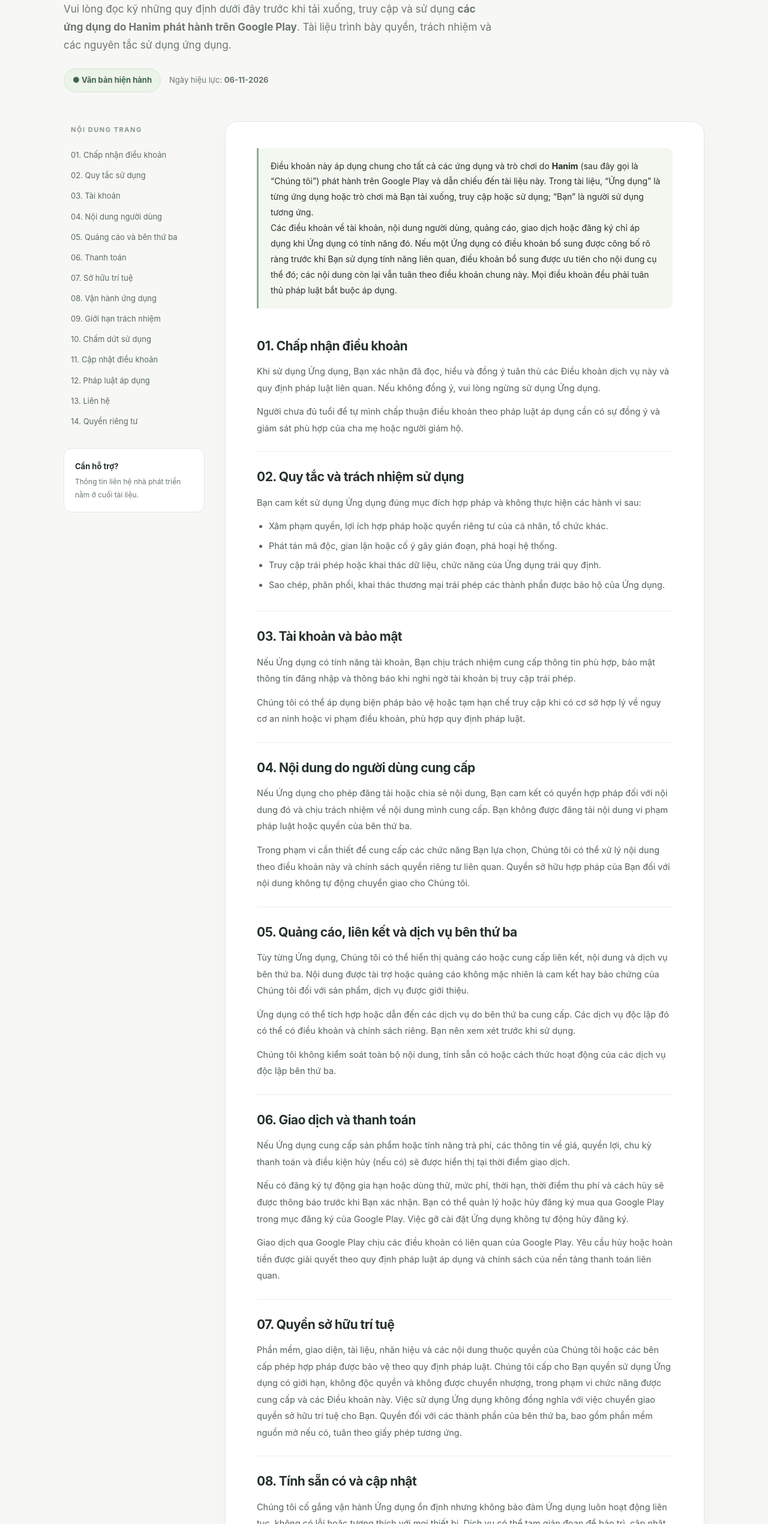
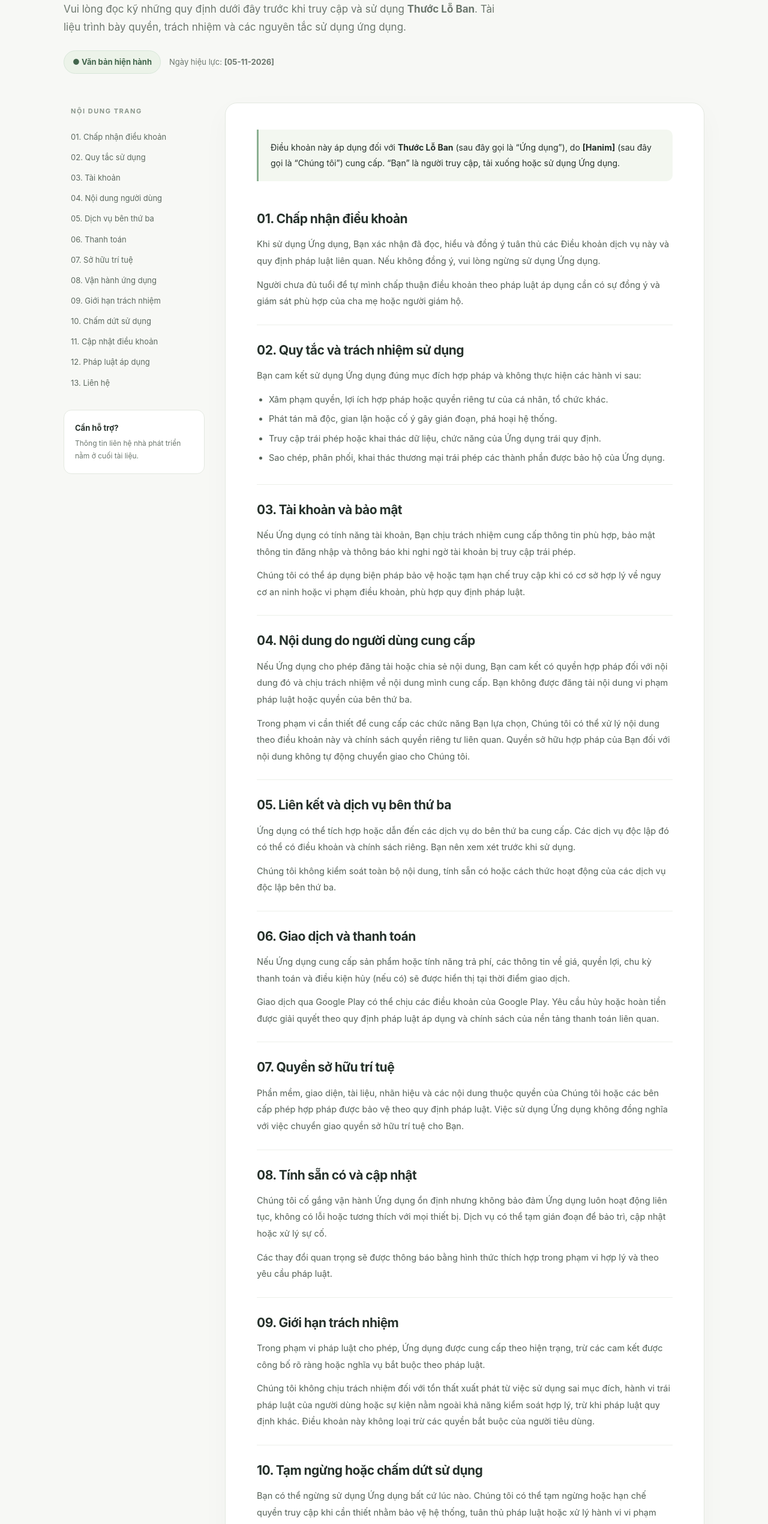
Before and after one commit to hanimtlls/hanimtlls.github.io, a plain HTML site: page privacy.html in a window 1280 px wide. Shown: the part 260-2800 px from the top of the page at 60% size. Drawn offline with Linux system fonts and the light colour scheme.

Commit message:
Update privacy.html

```diff
--- a/privacy.html
+++ b/privacy.html
@@ -4,8 +4,8 @@
 <meta charset="utf-8">
 <meta name="viewport" content="width=device-width,initial-scale=1">
 <meta name="theme-color" content="#f8f9f6">
-<meta name="description" content="Điều khoản dịch vụ chung cho các ứng dụng của Hanim trên Google Play">
-<title>Điều khoản dịch vụ | Hanim</title>
+<meta name="description" content="Điều khoản dịch vụ của Thước Lỗ Ban">
+<title>Điều khoản dịch vụ | Thước Lỗ Ban</title>
 <style>
 :root{--bg:#f7f8f5;--card:#fff;--text:#26312b;--muted:#6c776e;--line:#e3e8e0;--green:#42654c;--pale:#ecf3e9}
 *{box-sizing:border-box}html{scroll-behavior:smooth;scroll-padding-top:24px}body{margin:0;background:var(--bg);color:var(--text);font:16px/1.78 -apple-system,BlinkMacSystemFont,"Segoe UI",Roboto,Arial,sans-serif;-webkit-font-smoothing:antialiased}a{color:var(--green);text-underline-offset:4px}a:focus-visible{outline:3px solid #8db597;outline-offset:3px;border-radius:4px}.wrap{max-width:1120px;margin:0 auto;padding:0 26px}
@@ -20,28 +20,28 @@ footer{border-top:1px solid var(--line);padding:24px 0 38px;font-size:12px;color
 </style>
 </head>
 <body>
-<header><div class="wrap"><a class="brand" href="#top"><span class="brand-icon" aria-hidden="true">§</span><span>Hanim <span style="color:#94a195;font-weight:400">/ Pháp lý</span></span></a><a class="toplink" href="#lien-he">Liên hệ hỗ trợ ↗</a></div></header>
+<header><div class="wrap"><a class="brand" href="#top"><span class="brand-icon" aria-hidden="true">§</span><span>Thước Lỗ Ban <span style="color:#94a195;font-weight:400">/ Pháp lý</span></span></a><a class="toplink" href="#lien-he">Liên hệ hỗ trợ ↗</a></div></header>
 <main id="top">
-<div class="wrap hero"><p class="eyebrow">Tài liệu pháp lý · Ứng dụng</p><h1>Điều khoản dịch vụ<span style="color:#91aa95">.</span></h1><p class="sub">Vui lòng đọc kỹ những quy định dưới đây trước khi tải xuống, truy cập và sử dụng <strong>các ứng dụng do Hanim phát hành trên Google Play</strong>. Tài liệu trình bày quyền, trách nhiệm và các nguyên tắc sử dụng ứng dụng.</p><div class="meta"><span class="pill">● Văn bản hiện hành</span><span>Ngày hiệu lực: <strong>06-11-2026</strong></span></div></div>
+<div class="wrap hero"><p class="eyebrow">Tài liệu pháp lý · Ứng dụng</p><h1>Điều khoản dịch vụ<span style="color:#91aa95">.</span></h1><p class="sub">Vui lòng đọc kỹ những quy định dưới đây trước khi truy cập và sử dụng <strong>Thước Lỗ Ban</strong>. Tài liệu trình bày quyền, trách nhiệm và các nguyên tắc sử dụng ứng dụng.</p><div class="meta"><span class="pill">● Văn bản hiện hành</span><span>Ngày hiệu lực: <strong>[05-11-2026]</strong></span></div></div>
 <div class="wrap layout">
-<aside class="side"><nav aria-label="Mục lục"><h2>Nội dung trang</h2><ol class="toc"><li><a href="#chap-nhan">01. Chấp nhận điều khoản</a></li><li><a href="#quy-tac">02. Quy tắc sử dụng</a></li><li><a href="#tai-khoan">03. Tài khoản</a></li><li><a href="#noi-dung">04. Nội dung người dùng</a></li><li><a href="#dich-vu">05. Quảng cáo và bên thứ ba</a></li><li><a href="#thanh-toan">06. Thanh toán</a></li><li><a href="#so-huu">07. Sở hữu trí tuệ</a></li><li><a href="#van-hanh">08. Vận hành ứng dụng</a></li><li><a href="#trach-nhiem">09. Giới hạn trách nhiệm</a></li><li><a href="#cham-dut">10. Chấm dứt sử dụng</a></li><li><a href="#cap-nhat">11. Cập nhật điều khoản</a></li><li><a href="#phap-luat">12. Pháp luật áp dụng</a></li><li><a href="#lien-he">13. Liên hệ</a></li><li><a href="#quyen-rieng-tu">14. Quyền riêng tư</a></li></ol></nav><div class="help"><strong>Cần hỗ trợ?</strong><p>Thông tin liên hệ nhà phát triển nằm ở cuối tài liệu.</p></div></aside>
-<article aria-label="Nội dung điều khoản dịch vụ"><div class="intro"><p>Điều khoản này áp dụng chung cho tất cả các ứng dụng và trò chơi do <strong>Hanim</strong> (sau đây gọi là “Chúng tôi”) phát hành trên Google Play và dẫn chiếu đến tài liệu này. Trong tài liệu, “Ứng dụng” là từng ứng dụng hoặc trò chơi mà Bạn tải xuống, truy cập hoặc sử dụng; “Bạn” là người sử dụng tương ứng.</p><p>Các điều khoản về tài khoản, nội dung người dùng, quảng cáo, giao dịch hoặc đăng ký chỉ áp dụng khi Ứng dụng có tính năng đó. Nếu một Ứng dụng có điều khoản bổ sung được công bố rõ ràng trước khi Bạn sử dụng tính năng liên quan, điều khoản bổ sung được ưu tiên cho nội dung cụ thể đó; các nội dung còn lại vẫn tuân theo điều khoản chung này. Mọi điều khoản đều phải tuân thủ pháp luật bắt buộc áp dụng.</p></div>
+<aside class="side"><nav aria-label="Mục lục"><h2>Nội dung trang</h2><ol class="toc"><li><a href="#chap-nhan">01. Chấp nhận điều khoản</a></li><li><a href="#quy-tac">02. Quy tắc sử dụng</a></li><li><a href="#tai-khoan">03. Tài khoản</a></li><li><a href="#noi-dung">04. Nội dung người dùng</a></li><li><a href="#dich-vu">05. Dịch vụ bên thứ ba</a></li><li><a href="#thanh-toan">06. Thanh toán</a></li><li><a href="#so-huu">07. Sở hữu trí tuệ</a></li><li><a href="#van-hanh">08. Vận hành ứng dụng</a></li><li><a href="#trach-nhiem">09. Giới hạn trách nhiệm</a></li><li><a href="#cham-dut">10. Chấm dứt sử dụng</a></li><li><a href="#cap-nhat">11. Cập nhật điều khoản</a></li><li><a href="#phap-luat">12. Pháp luật áp dụng</a></li><li><a href="#lien-he">13. Liên hệ</a></li></ol></nav><div class="help"><strong>Cần hỗ trợ?</strong><p>Thông tin liên hệ nhà phát triển nằm ở cuối tài liệu.</p></div></aside>
+<article aria-label="Nội dung điều khoản dịch vụ"><div class="intro"><p>Điều khoản này áp dụng đối với <strong>Thước Lỗ Ban</strong> (sau đây gọi là “Ứng dụng”), do <strong>[Hanim]</strong> (sau đây gọi là “Chúng tôi”) cung cấp. “Bạn” là người truy cập, tải xuống hoặc sử dụng Ứng dụng.</p></div>
 <section id="chap-nhan"><h2>01. Chấp nhận điều khoản</h2><p>Khi sử dụng Ứng dụng, Bạn xác nhận đã đọc, hiểu và đồng ý tuân thủ các Điều khoản dịch vụ này và quy định pháp luật liên quan. Nếu không đồng ý, vui lòng ngừng sử dụng Ứng dụng.</p><p>Người chưa đủ tuổi để tự mình chấp thuận điều khoản theo pháp luật áp dụng cần có sự đồng ý và giám sát phù hợp của cha mẹ hoặc người giám hộ.</p></section>
 <section id="quy-tac"><h2>02. Quy tắc và trách nhiệm sử dụng</h2><p>Bạn cam kết sử dụng Ứng dụng đúng mục đích hợp pháp và không thực hiện các hành vi sau:</p><ul><li>Xâm phạm quyền, lợi ích hợp pháp hoặc quyền riêng tư của cá nhân, tổ chức khác.</li><li>Phát tán mã độc, gian lận hoặc cố ý gây gián đoạn, phá hoại hệ thống.</li><li>Truy cập trái phép hoặc khai thác dữ liệu, chức năng của Ứng dụng trái quy định.</li><li>Sao chép, phân phối, khai thác thương mại trái phép các thành phần được bảo hộ của Ứng dụng.</li></ul></section>
 <section id="tai-khoan"><h2>03. Tài khoản và bảo mật</h2><p>Nếu Ứng dụng có tính năng tài khoản, Bạn chịu trách nhiệm cung cấp thông tin phù hợp, bảo mật thông tin đăng nhập và thông báo khi nghi ngờ tài khoản bị truy cập trái phép.</p><p>Chúng tôi có thể áp dụng biện pháp bảo vệ hoặc tạm hạn chế truy cập khi có cơ sở hợp lý về nguy cơ an ninh hoặc vi phạm điều khoản, phù hợp quy định pháp luật.</p></section>
 <section id="noi-dung"><h2>04. Nội dung do người dùng cung cấp</h2><p>Nếu Ứng dụng cho phép đăng tải hoặc chia sẻ nội dung, Bạn cam kết có quyền hợp pháp đối với nội dung đó và chịu trách nhiệm về nội dung mình cung cấp. Bạn không được đăng tải nội dung vi phạm pháp luật hoặc quyền của bên thứ ba.</p><p>Trong phạm vi cần thiết để cung cấp các chức năng Bạn lựa chọn, Chúng tôi có thể xử lý nội dung theo điều khoản này và chính sách quyền riêng tư liên quan. Quyền sở hữu hợp pháp của Bạn đối với nội dung không tự động chuyển giao cho Chúng tôi.</p></section>
-<section id="dich-vu"><h2>05. Quảng cáo, liên kết và dịch vụ bên thứ ba</h2><p>Tùy từng Ứng dụng, Chúng tôi có thể hiển thị quảng cáo hoặc cung cấp liên kết, nội dung và dịch vụ bên thứ ba. Nội dung được tài trợ hoặc quảng cáo không mặc nhiên là cam kết hay bảo chứng của Chúng tôi đối với sản phẩm, dịch vụ được giới thiệu.</p><p>Ứng dụng có thể tích hợp hoặc dẫn đến các dịch vụ do bên thứ ba cung cấp. Các dịch vụ độc lập đó có thể có điều khoản và chính sách riêng. Bạn nên xem xét trước khi sử dụng.</p><p>Chúng tôi không kiểm soát toàn bộ nội dung, tính sẵn có hoặc cách thức hoạt động của các dịch vụ độc lập bên thứ ba.</p></section>
-<section id="thanh-toan"><h2>06. Giao dịch và thanh toán</h2><p>Nếu Ứng dụng cung cấp sản phẩm hoặc tính năng trả phí, các thông tin về giá, quyền lợi, chu kỳ thanh toán và điều kiện hủy (nếu có) sẽ được hiển thị tại thời điểm giao dịch.</p><p>Nếu có đăng ký tự động gia hạn hoặc dùng thử, mức phí, thời hạn, thời điểm thu phí và cách hủy sẽ được thông báo trước khi Bạn xác nhận. Bạn có thể quản lý hoặc hủy đăng ký mua qua Google Play trong mục đăng ký của Google Play. Việc gỡ cài đặt Ứng dụng không tự động hủy đăng ký.</p><p>Giao dịch qua Google Play chịu các điều khoản có liên quan của Google Play. Yêu cầu hủy hoặc hoàn tiền được giải quyết theo quy định pháp luật áp dụng và chính sách của nền tảng thanh toán liên quan.</p></section>
-<section id="so-huu"><h2>07. Quyền sở hữu trí tuệ</h2><p>Phần mềm, giao diện, tài liệu, nhãn hiệu và các nội dung thuộc quyền của Chúng tôi hoặc các bên cấp phép hợp pháp được bảo vệ theo quy định pháp luật. Chúng tôi cấp cho Bạn quyền sử dụng Ứng dụng có giới hạn, không độc quyền và không được chuyển nhượng, trong phạm vi chức năng được cung cấp và các Điều khoản này. Việc sử dụng Ứng dụng không đồng nghĩa với việc chuyển giao quyền sở hữu trí tuệ cho Bạn. Quyền đối với các thành phần của bên thứ ba, bao gồm phần mềm nguồn mở nếu có, tuân theo giấy phép tương ứng.</p></section>
+<section id="dich-vu"><h2>05. Liên kết và dịch vụ bên thứ ba</h2><p>Ứng dụng có thể tích hợp hoặc dẫn đến các dịch vụ do bên thứ ba cung cấp. Các dịch vụ độc lập đó có thể có điều khoản và chính sách riêng. Bạn nên xem xét trước khi sử dụng.</p><p>Chúng tôi không kiểm soát toàn bộ nội dung, tính sẵn có hoặc cách thức hoạt động của các dịch vụ độc lập bên thứ ba.</p></section>
+<section id="thanh-toan"><h2>06. Giao dịch và thanh toán</h2><p>Nếu Ứng dụng cung cấp sản phẩm hoặc tính năng trả phí, các thông tin về giá, quyền lợi, chu kỳ thanh toán và điều kiện hủy (nếu có) sẽ được hiển thị tại thời điểm giao dịch.</p><p>Giao dịch qua Google Play có thể chịu các điều khoản của Google Play. Yêu cầu hủy hoặc hoàn tiền được giải quyết theo quy định pháp luật áp dụng và chính sách của nền tảng thanh toán liên quan.</p></section>
+<section id="so-huu"><h2>07. Quyền sở hữu trí tuệ</h2><p>Phần mềm, giao diện, tài liệu, nhãn hiệu và các nội dung thuộc quyền của Chúng tôi hoặc các bên cấp phép hợp pháp được bảo vệ theo quy định pháp luật. Việc sử dụng Ứng dụng không đồng nghĩa với việc chuyển giao quyền sở hữu trí tuệ cho Bạn.</p></section>
 <section id="van-hanh"><h2>08. Tính sẵn có và cập nhật</h2><p>Chúng tôi cố gắng vận hành Ứng dụng ổn định nhưng không bảo đảm Ứng dụng luôn hoạt động liên tục, không có lỗi hoặc tương thích với mọi thiết bị. Dịch vụ có thể tạm gián đoạn để bảo trì, cập nhật hoặc xử lý sự cố.</p><p>Các thay đổi quan trọng sẽ được thông báo bằng hình thức thích hợp trong phạm vi hợp lý và theo yêu cầu pháp luật.</p></section>
 <section id="trach-nhiem"><h2>09. Giới hạn trách nhiệm</h2><p>Trong phạm vi pháp luật cho phép, Ứng dụng được cung cấp theo hiện trạng, trừ các cam kết được công bố rõ ràng hoặc nghĩa vụ bắt buộc theo pháp luật.</p><p>Chúng tôi không chịu trách nhiệm đối với tổn thất xuất phát từ việc sử dụng sai mục đích, hành vi trái pháp luật của người dùng hoặc sự kiện nằm ngoài khả năng kiểm soát hợp lý, trừ khi pháp luật quy định khác. Điều khoản này không loại trừ các quyền bắt buộc của người tiêu dùng.</p></section>
-<section id="cham-dut"><h2>10. Tạm ngừng hoặc chấm dứt sử dụng</h2><p>Bạn có thể ngừng sử dụng Ứng dụng bất cứ lúc nào. Chúng tôi có thể tạm ngừng hoặc hạn chế quyền truy cập khi cần thiết nhằm bảo vệ hệ thống, tuân thủ pháp luật hoặc xử lý hành vi vi phạm nghiêm trọng.</p><p>Nếu Ứng dụng có tài khoản, Bạn có thể yêu cầu xóa tài khoản và dữ liệu liên quan theo hướng dẫn được công bố trong Ứng dụng và chính sách quyền riêng tư tương ứng. Việc ngừng sử dụng hoặc gỡ cài đặt không tự động xóa tài khoản, dữ liệu đã lưu trên hệ thống hoặc hủy đăng ký trả phí. Việc lưu giữ dữ liệu khi cần thiết phải có căn cứ hợp pháp và được giải thích trong chính sách quyền riêng tư.</p></section>
-<section id="cap-nhat"><h2>11. Sửa đổi Điều khoản dịch vụ</h2><p>Chúng tôi có thể sửa đổi Điều khoản dịch vụ khi Ứng dụng, hoạt động vận hành hoặc quy định pháp luật thay đổi. Phiên bản cập nhật được đăng tại trang này cùng ngày hiệu lực của phiên bản tương ứng.</p><p>Khi thay đổi ảnh hưởng đáng kể đến quyền và nghĩa vụ người dùng, Chúng tôi sẽ thông báo bằng phương thức thích hợp theo yêu cầu pháp luật và xin lại sự chấp thuận khi pháp luật yêu cầu. Bản sửa đổi không được áp dụng hồi tố để làm giảm các quyền đã phát sinh của Bạn trái pháp luật.</p></section>
+<section id="cham-dut"><h2>10. Tạm ngừng hoặc chấm dứt sử dụng</h2><p>Bạn có thể ngừng sử dụng Ứng dụng bất cứ lúc nào. Chúng tôi có thể tạm ngừng hoặc hạn chế quyền truy cập khi cần thiết nhằm bảo vệ hệ thống, tuân thủ pháp luật hoặc xử lý hành vi vi phạm nghiêm trọng.</p><p>Nếu Ứng dụng có tài khoản, yêu cầu xóa tài khoản và dữ liệu liên quan được xử lý theo quy trình và chính sách quyền riêng tư được công bố riêng.</p></section>
+<section id="cap-nhat"><h2>11. Sửa đổi Điều khoản dịch vụ</h2><p>Chúng tôi có thể sửa đổi Điều khoản dịch vụ khi Ứng dụng, hoạt động vận hành hoặc quy định pháp luật thay đổi. Phiên bản cập nhật được đăng tại trang này cùng 05-11-2026 tương ứng.</p><p>Khi thay đổi ảnh hưởng đáng kể đến quyền và nghĩa vụ người dùng, Chúng tôi sẽ thông báo bằng phương thức thích hợp theo yêu cầu pháp luật.</p></section>
 <section id="phap-luat"><h2>12. Pháp luật áp dụng và giải quyết tranh chấp</h2><p>Điều khoản này được giải thích theo pháp luật Việt Nam, trừ khi có quy định pháp luật bắt buộc khác được áp dụng. Khi có tranh chấp, các bên được khuyến khích thương lượng thiện chí trước khi sử dụng cơ chế giải quyết theo quy định pháp luật.</p></section>
-<section id="lien-he"><h2>13. Thông tin liên hệ</h2><p>Nếu có câu hỏi hoặc yêu cầu hỗ trợ liên quan đến Điều khoản dịch vụ, vui lòng liên hệ:</p><div class="contact"><p><strong>Nhà phát triển:</strong> Hanim</p><p><strong>Email:</strong> <a href="mailto:hanim.tlls@gmail.com">hanim.tlls@gmail.com</a></p><p>Khi liên hệ, vui lòng nêu tên Ứng dụng và mô tả yêu cầu để Chúng tôi xác định đúng sản phẩm cần hỗ trợ. Không gửi mật khẩu hoặc thông tin thanh toán nhạy cảm.</p></div></section>
-<section id="quyen-rieng-tu"><h2>14. Quyền riêng tư và dữ liệu cá nhân</h2><p>Việc thu thập, sử dụng, chia sẻ, lưu giữ và xóa dữ liệu cá nhân được giải thích trong chính sách quyền riêng tư áp dụng cho từng Ứng dụng, được cung cấp trong Ứng dụng và trên trang giới thiệu của Ứng dụng trên Google Play. Vui lòng đọc chính sách tương ứng để biết dữ liệu và quyền truy cập thực tế của Ứng dụng Bạn sử dụng.</p><p>Điều khoản dịch vụ này không thay thế chính sách quyền riêng tư và không phải là sự đồng ý chung cho mọi hoạt động xử lý dữ liệu. Các thông báo, lựa chọn và sự đồng ý riêng sẽ được cung cấp khi pháp luật hoặc nền tảng yêu cầu.</p></section><p class="end">— KẾT THÚC ĐIỀU KHOẢN DỊCH VỤ —</p>
+<section id="lien-he"><h2>13. Thông tin liên hệ</h2><p>Nếu có câu hỏi hoặc yêu cầu hỗ trợ liên quan đến Điều khoản dịch vụ, vui lòng liên hệ:</p><div class="contact"><p><strong>Nhà phát triển:</strong> Hanim</p><p><strong>Email:</strong> hanim.tlls@gmail.com</p></div></section>
+<p class="end">— KẾT THÚC ĐIỀU KHOẢN DỊCH VỤ —</p>
 </article></div>
 </main>
-<footer><div class="wrap"><span>© Hanim. Bảo lưu các quyền hợp pháp.</span><a href="#top">Về đầu trang ↑</a></div></footer>
+<footer><div class="wrap"><span>© [Hanim]. Bảo lưu các quyền hợp pháp.</span><a href="#top">Về đầu trang ↑</a></div></footer>
 </body>
 </html>
```
